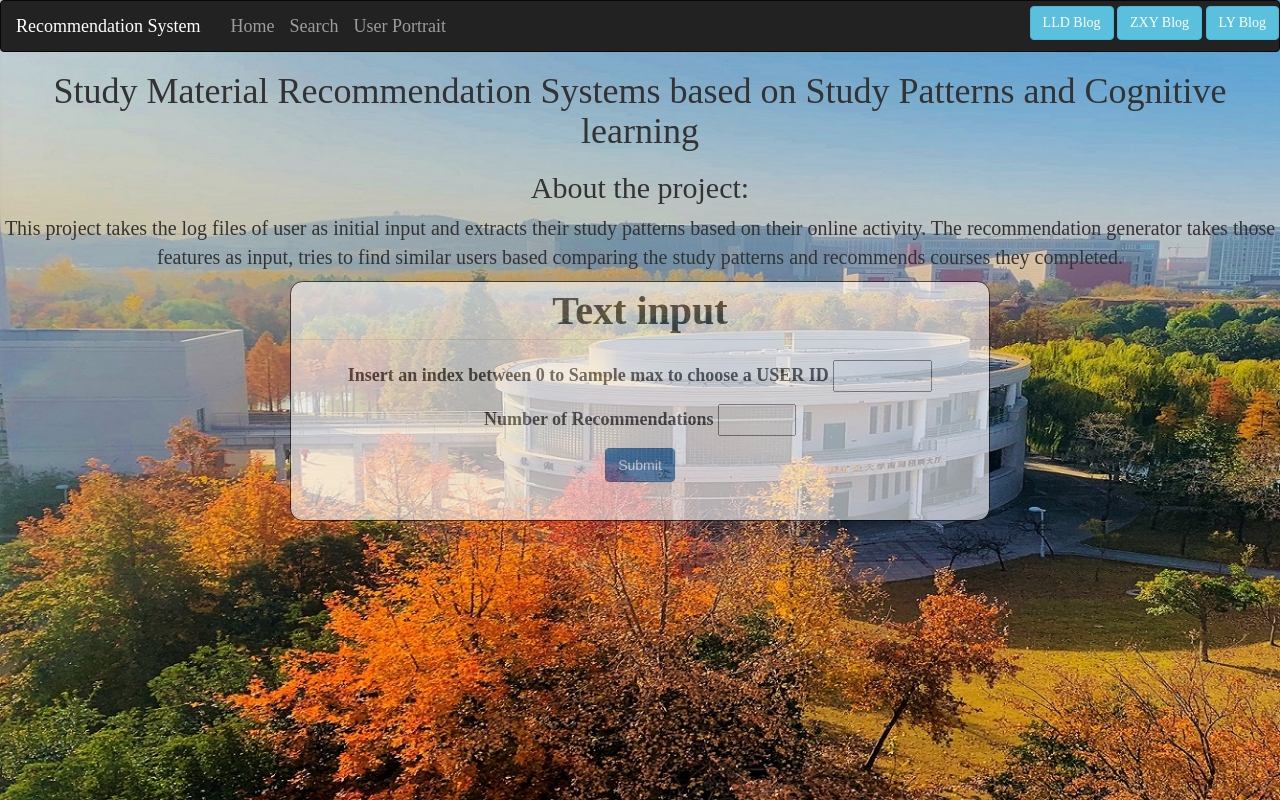
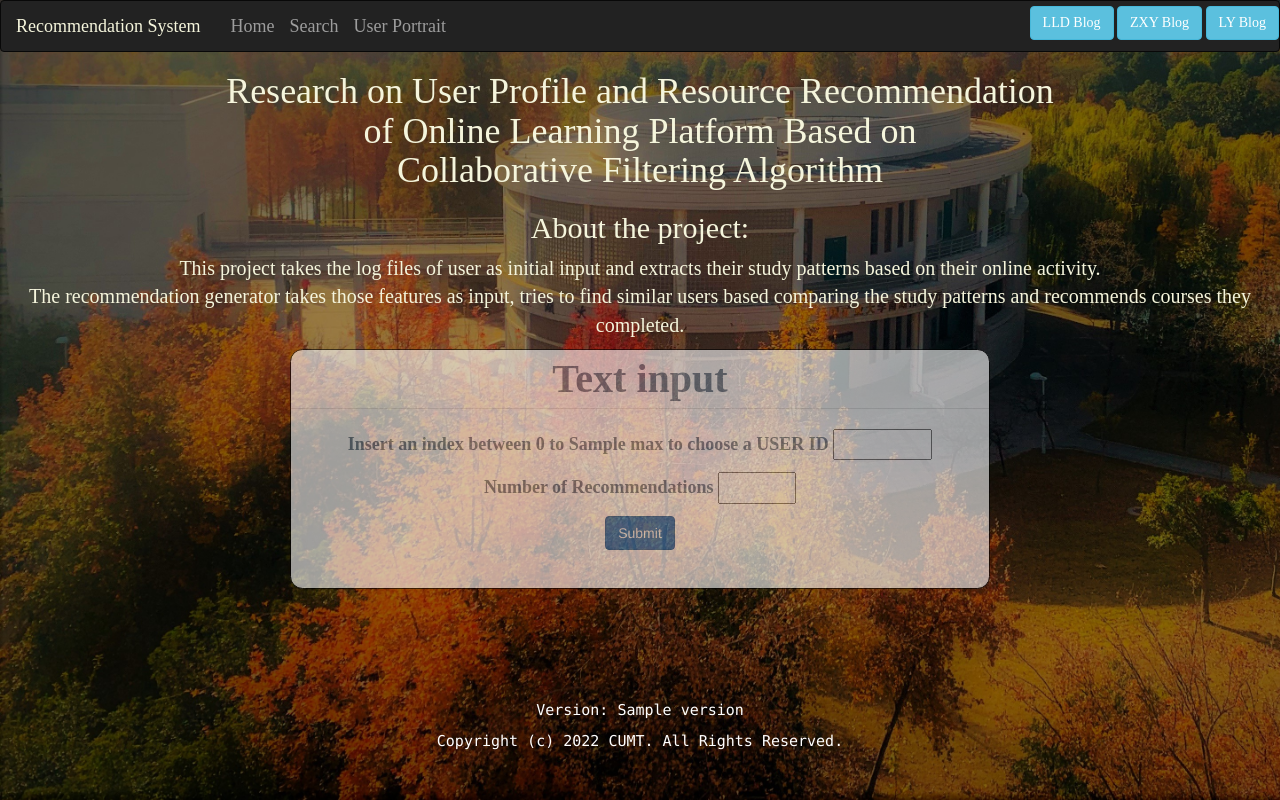
Before and after one commit to CAPCOMIN/UprrWebApp, a Flask app: template templates/index.html in a window 1280 px wide. Run offline with Flask 2, Linux system fonts and the light colour scheme; the template is opened without the code that fills it: most values are stand-ins (such as "Sample title", 1, 10 or a date in 2020); parts of the project's set-up code (start-up, migrations or seed data) failed here and were passed over; some libraries are stand-ins or nearby versions.

Commit message:
更新了背景图片、文字效果；增加了版本、版权显示

```diff
--- a/configs.py
+++ b/configs.py
@@ -2,3 +2,5 @@ PROJECT_PATH = "E:\\大创推荐算法\\cfaProj"
 DATA_PATH = "E:\\大创推荐算法\\cfaProj\\data\\features_sample.csv"
 # PROJECT_PATH = "D:\\压缩包文件\\12-大创\\Demo"
 # DATA_PATH = "D:\\压缩包文件\\12-大创\\Demo\\cfaProj\\data\\features_sample.csv"
+
+VERSION = "1.0.1 Beta"
--- a/server.py
+++ b/server.py
@@ -20,7 +20,7 @@ app = Flask(__name__)
 # HomePage
 @app.route("/")
 def home():
-    return render_template("index.html", max=users.shape[0] - 1)
+    return render_template("index.html", version=VERSION, max=users.shape[0] - 1)
 
 
 # ResultPage
--- a/templates/index.html
+++ b/templates/index.html
@@ -13,21 +13,22 @@
     <script src="https://cdnjs.cloudflare.com/ajax/libs/bootstrap-select/1.12.2/js/bootstrap-select.min.js">
     </script>
     <script>
-			window.onload = function() {
+        window.onload = function () {
             var run = document.getElementById("run");
             var btn = document.getElementById("btn");
             var speed = 1;
             var timer = null;
             var alpha = 60;
-				run.onmouseover = function() {
+            run.onmouseover = function () {
                 startrun(90);
             }
-				run.onmouseout = function() {
+            run.onmouseout = function () {
                 startrun(60);
             }
+
             function startrun(target) {
                 clearInterval(timer);
-					timer = setInterval(function() {
+                timer = setInterval(function () {
                     if (target > alpha) {
                         speed = 3;
                     } else {
@@ -49,27 +50,46 @@
     <style type="text/css">
         #div1 {
             font-family: "Times New Roman";
+            color: beige;
         }
 
         #div2 {
             font-family: "Times New Roman";
+            color: beige;
             font-size: 20px;
         }
 
         #div3 {
             font-family: "Times New Roman";
+            color: slategray;
             font-size: 18px;
         }
 
         #div4 {
             font-family: "Times New Roman";
+            color: slategray;
             font-size: 40px;
         }
 
         #div5 {
             font-family: "Times New Roman";
+            color: beige;
+        }
+
+        #div6 {
+            font-family: "Consolas";
+            font-size: 15px;
             color: #ffffff;
         }
+
+        footer {
+            position: absolute;
+            bottom: 0;
+            width: 100%;
+            height: 100px;
+
+        }
+
 
         body {
 
@@ -142,7 +162,8 @@
 </nav>
 
 <h1 id="div1">
-			Study Material Recommendation Systems based on Study Patterns and Cognitive learning
+    Research on User Profile and Resource Recommendation <br> of Online Learning Platform Based on <br> Collaborative
+    Filtering Algorithm
 </h1>
 
 <h2 id="div1">
@@ -151,7 +172,7 @@
 
 <p id="div2">
     This project takes the log files of user as initial input and extracts their study patterns based on their
-			online activity.
+    online activity.<br>
     The recommendation generator takes those features as input, tries to find similar users based comparing the
     study patterns and recommends courses they completed.
 </p>
@@ -160,7 +181,7 @@
     <fieldset>
         <legend id="div4">Text input</legend>
         <p id="div3">
-					<label>Insert an index between 0 to {{max}} to choose a USER ID</label>
+            <label>Insert an index between 0 to {{ max }} to choose a USER ID</label>
             <input type="number" name="index" value="Integer here" min="0" max="39000" required>
         </p>
         <p id="div3">
@@ -168,9 +189,17 @@
             <input type="number" name="N" value="Integer here" min="1" max="100" required>
         </p>
         <p>
-					<input type="submit" name="submit" class="btn btn-primary" value="Submit" />
+            <input type="submit" name="submit" class="btn btn-primary" value="Submit"/>
         </p>
     </fieldset>
 </form>
+<footer>
+    <p id="div6">
+        Version: {{ version }}
+    </p>
+    <p id="div6">
+        Copyright (c) 2022 CUMT. All Rights Reserved.
+    </p>
+</footer>
 </body>
 </html>
--- a/templates/searchportrait.html
+++ b/templates/searchportrait.html
@@ -69,6 +69,7 @@
 
             #div1 {
                 font-family: "Times New Roman";
+                color: beige;
             }
 
             #div2 {
```
Also changed, not shown: features.txt (deleted, +0 -8 lines), templates/search.html (+17 -11 lines), static/images/user_img.jpg, static/img/4.png. Lines whose indentation alone changed are shown as unchanged.
